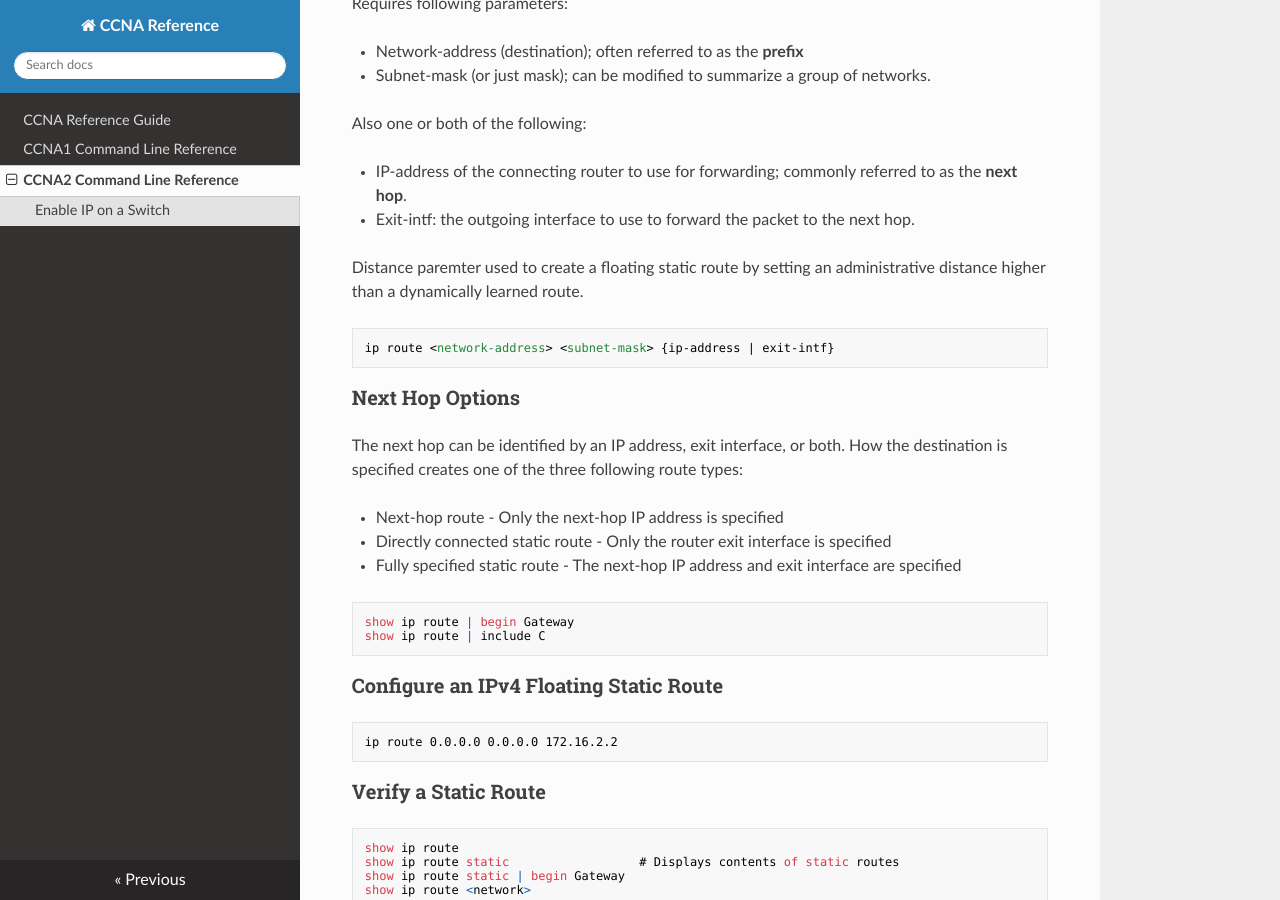
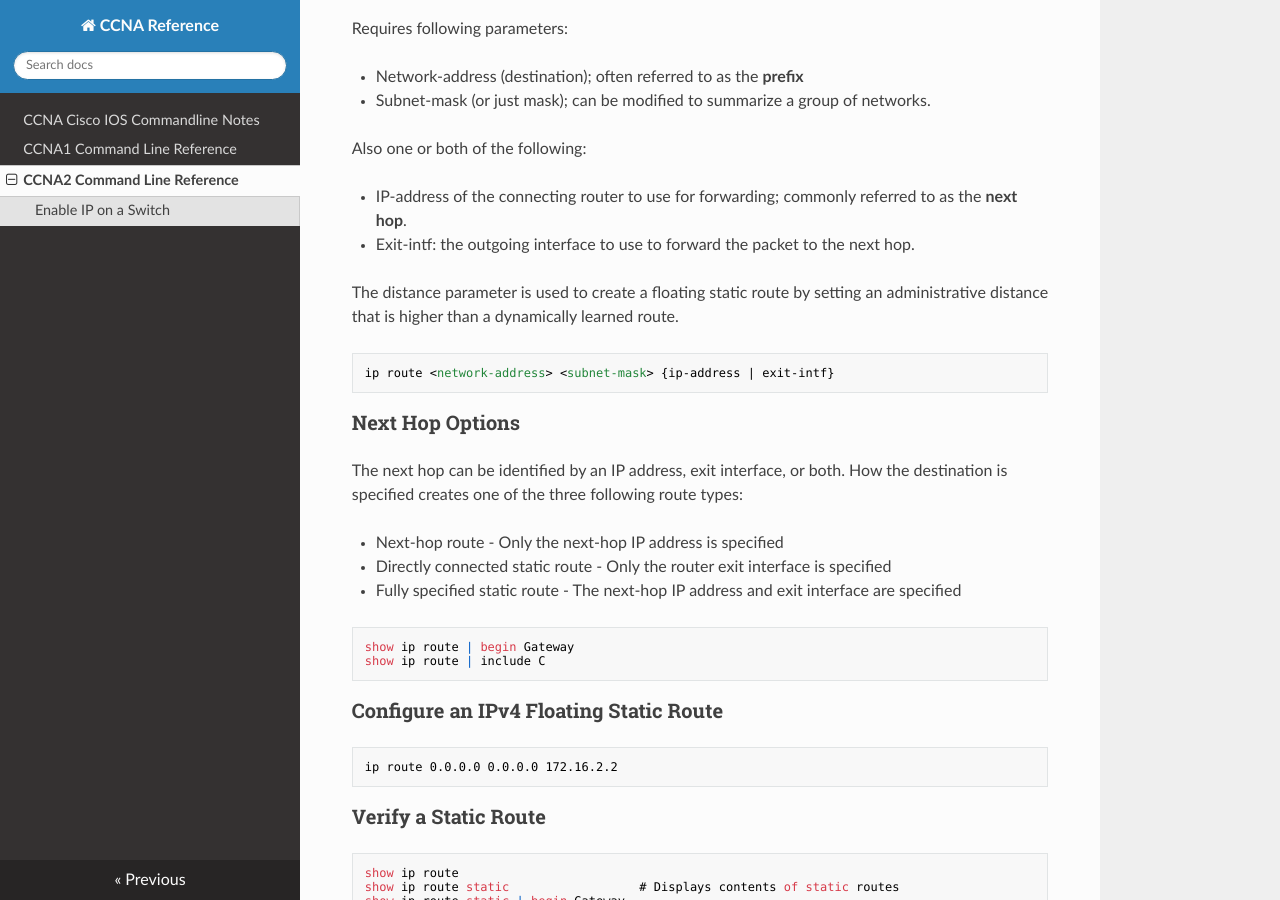
Before and after one commit to dotneko/ccna-ref, an MkDocs documentation site: the page built from docs/CCNA2_Cmdline.md, in a window 1280 px wide and 900 px high, scrolled down 4608 px. Built offline with MkDocs 1.6.1, drawn with Linux system fonts in a browser that asks for light colours; nearby versions of some CDN libraries; some of the changed text lies outside the part shown.

Commit message:
Minor typo fixes

````diff
--- a/docs/CCNA2_Cmdline.md
+++ b/docs/CCNA2_Cmdline.md
@@ -127,7 +127,7 @@
 terminal length 0     # No pause
 ```
 
-Pipe after the show then <filter parameter> <filter expression>
+Pipe after the `show` then `<filter parameter> <filter expression>`
 Can be used in combination with any `show` command.
 
 ```
@@ -151,8 +151,8 @@
 
 ## Command History
 
-- <Ctrl-P> or <Up Arrow>
-- <Ctrl-N> or <Down Arrow>
+- \<Ctrl-P> or \<Up Arrow>
+- \<Ctrl-N> or \<Down Arrow>
 
 ```
 show history    # (PrivExec)
@@ -216,8 +216,7 @@
 - IP-address of the connecting router to use for forwarding; commonly referred to as the **next hop**.
 - Exit-intf: the outgoing interface to use to forward the packet to the next hop.
 
-Distance paremter used to create a floating static route by setting an administrative distance
-higher than a dynamically learned route.
+The distance parameter is used to create a floating static route by setting an administrative distance that is higher than a dynamically learned route.
 
 ```
 ip route <network-address> <subnet-mask> {ip-address | exit-intf}
--- a/docs/index.md
+++ b/docs/index.md
@@ -1,3 +1,4 @@
-# CCNA Reference Guide
+# CCNA Cisco IOS Commandline Notes
 
-- [CCNA1 Command Line Reference](./CCNA1_cmdline.md)
+- [CCNA1 Command Line Notes](./CCNA1_Cmdline.md)
+- [CCNA2 Command Line Notes](./CCNA2_Cmdline.md)
````
Also changed, not shown: other parts of docs/CCNA2_Cmdline.md (+2 -2 lines).
